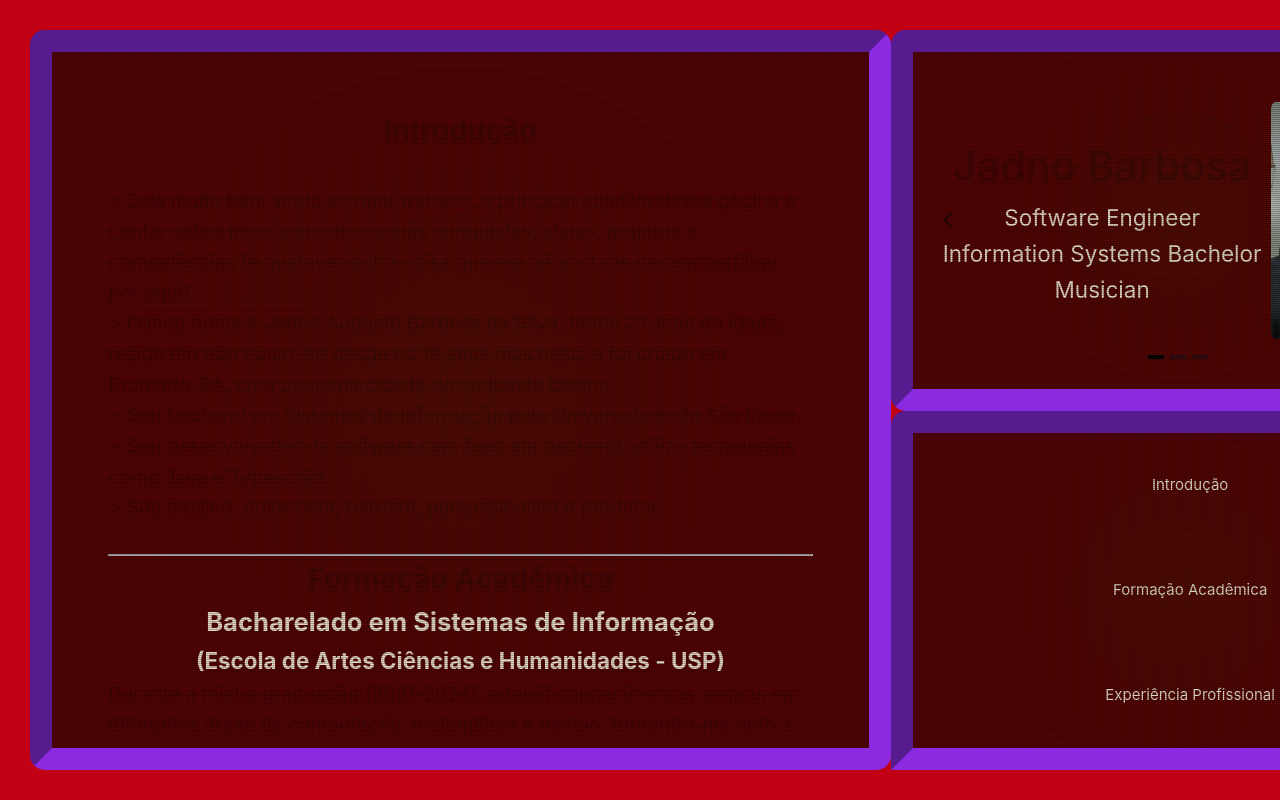
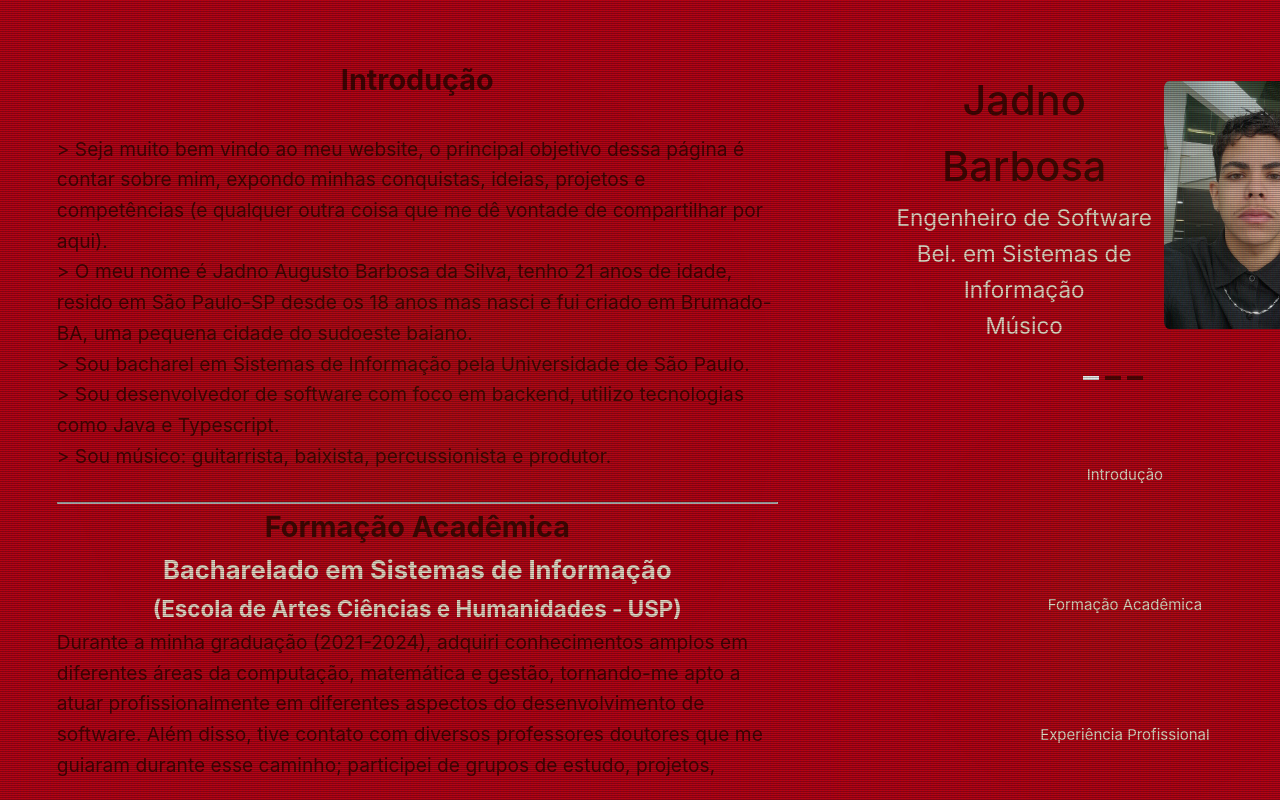
Before and after one commit to JadnoABS/jadno-tech, a Vue app: page / in a window 1280 px wide. Built offline with nearby package versions, Linux system fonts and the light colour scheme; the HTML template or start-up script is replaced by a standard one.

Commit message:
Ajuste nas cores do carrossel

```diff
--- a/src/assets/main.css
+++ b/src/assets/main.css
@@ -17,14 +17,14 @@
 }
 
 .container {
-    background-color: var(--color-container);
+    /* background-color: var(--color-background); */
     display: flex;
     align-items: center;
     flex-wrap: wrap;
     overflow-y: auto;
     justify-content: space-between;
-    border: 1.5em inset;
-    border-color: blueviolet;
+    /* border: 1.5em inset;
+    border-color: blueviolet; */
 }
 
 h1 {
--- a/src/components/Board.vue
+++ b/src/components/Board.vue
@@ -1,10 +1,8 @@
 <script setup lang="ts">
-import { height } from '@fortawesome/free-brands-svg-icons/fa42Group';
 import CRTScreen from './CRTScreen.vue';
 import Headline from './Headline.vue';
 import { Carousel, Slide, Navigation, Pagination } from 'vue3-carousel';
 
-import 'vue3-carousel/carousel.css'
 const carouselConfig = {
   itemsToShow: 1,
   mouseWheel: true
@@ -45,6 +43,7 @@ const carouselConfig = {
 </template>
 
 <script lang="ts">
+import 'vue3-carousel/dist/carousel.css'
 
 export default {
   name: "Board",
@@ -58,10 +57,16 @@ export default {
       required: true
     }
   },
+  components: {
+    Carousel,
+    Slide,
+    Pagination,
+    Navigation
+  }
 }
 </script>
 
-<style scoped>
+<style>
 .container {
   display: flex;
   flex-direction: column;
@@ -70,7 +75,7 @@ export default {
 }
 
 #bottom {
-  border-radius: 1em 0 0 0;
+  /* border-radius: 1em 0 0 0; */
   padding: 0;
 }
 
@@ -80,8 +85,27 @@ export default {
 }
 
 .carousel-item {
+  padding: 2em;
   width: inherit;
   height: inherit;
+}
+
+.carousel__prev,
+.carousel__next {
+  color: #FFFFFF;
+}
+
+.carousel__prev--disabled,
+.carousel__next--disabled {
+  display: none;
+}
+
+.carousel__pagination-button {
+  background-color: #570000;
+}
+
+.carousel__pagination-button--active {
+  background-color: #FFFFFF;
 }
 
 #bottom ul {
@@ -114,7 +138,8 @@ export default {
 }
 
 #bottom li:hover {
-  background-color: blueviolet;
+  /* background-color: blueviolet; */
+  background-color: #570000;
 }
 
 #bottom li:hover .icon {
--- a/src/components/CRTScreen.vue
+++ b/src/components/CRTScreen.vue
@@ -21,14 +21,14 @@ export default {
   display: flex;
   flex-direction: column;
   overflow-y: auto;
-  border-radius: 1em;
+  /* border-radius: 1em; */
 }
 
 .crt-screen {
   position: relative;
   width: 100%;  /* Ajuste conforme necessário */
   height: 100%; /* Ajuste conforme necessário */
-  background-color: #570000;
+  /* background-color: #570000; */
   color: antiquewhite; /* Cor do texto estilo terminal */
   padding: 20px;
   overflow: hidden;
--- a/src/components/Headline.vue
+++ b/src/components/Headline.vue
@@ -19,7 +19,7 @@ export default {
   name: "Headline",
   data() {
     return {
-      roles: ['Software Engineer', 'Information Systems Bachelor', 'Musician']
+      roles: ['Engenheiro de Software', 'Bel. em Sistemas de Informação', 'Músico']
     }
   }
 }
@@ -50,7 +50,7 @@ img {
   text-align: center;
   margin: 2%;
   max-width: 100%;
-  white-space: nowrap;
+  white-space: wrap;
 }
 
 h1 {
--- a/src/components/Resume.vue
+++ b/src/components/Resume.vue
@@ -68,7 +68,7 @@ export default {
   methods: {
     async loadTextFile() {
       try {
-        const response = await fetch('/public/markdown/Portfolio.md');
+        const response = await fetch('/markdown/Portfolio.md');
         if (!response.ok) throw new Error('Falha ao carregar arquivo');
         const text = await response.text();
         return text;
@@ -119,13 +119,13 @@ export default {
   padding: 2%;
   display: flex;
   flex-direction: column;
-  border-radius: 1em;
+  /* border-radius: 1em; */
 }
 
 .text {
   padding: 5%;
   overflow-y: auto;
   scrollbar-width: thin;
-  scrollbar-color: #02012b transparent;
+  scrollbar-color: #570000 transparent;
 }
 </style>
--- a/src/views/Home.vue
+++ b/src/views/Home.vue
@@ -41,7 +41,6 @@ export default {
 <style scoped>
 .page {
 	display: flex;
-	padding: 2em;
 }
 
 header {
```
